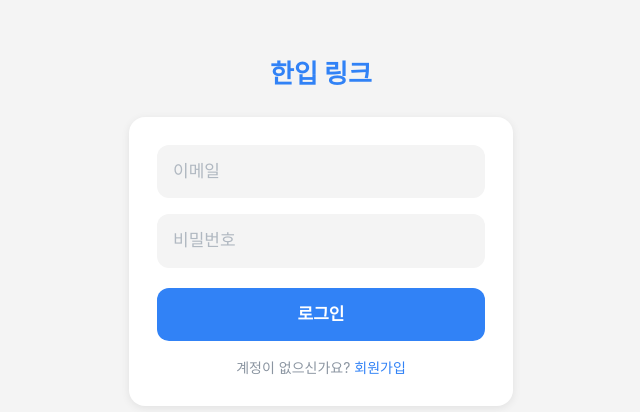
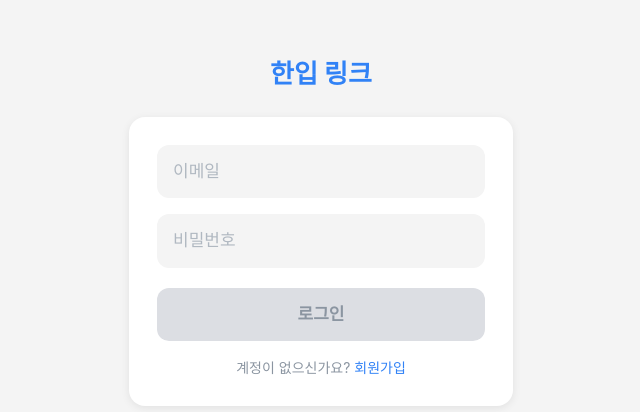
Before and after one commit to youandyeji/onebite-link, a Next.js app: page /login in a window 1280 px wide. Shown: the part 170-582 px from the top of the page, without its empty margins (319-959 px from the left). Built offline with nearby package versions, Linux system fonts and the light colour scheme; no server answers; the database is empty.

Commit message:
로그인 기능 구현

```diff
--- a/app/login/page.tsx
+++ b/app/login/page.tsx
@@ -1,8 +1,46 @@
+"use client";
+
 import Link from "next/link";
+import { useState, useEffect } from "react";
+import { useRouter } from "next/navigation";
+import { createClient } from "@/utils/supabase/client";
 
 export default function LoginPage() {
+  const router = useRouter();
+  const [email, setEmail] = useState("");
+  const [password, setPassword] = useState("");
+  const [isLoading, setIsLoading] = useState(false);
+  const [toast, setToast] = useState<string | null>(null);
+
+  const isFormFilled = email.trim() !== "" && password !== "";
+
+  useEffect(() => {
+    if (!toast) return;
+    const timer = setTimeout(() => setToast(null), 3000);
+    return () => clearTimeout(timer);
+  }, [toast]);
+
+  async function handleLogin() {
+    setIsLoading(true);
+    const supabase = createClient();
+    const { error } = await supabase.auth.signInWithPassword({ email, password });
+    setIsLoading(false);
+
+    if (error) {
+      setToast("이메일 또는 비밀번호가 올바르지 않습니다.");
+      return;
+    }
+
+    router.push("/");
+  }
+
   return (
     <div className="min-h-screen flex items-center justify-center bg-[var(--bg)] px-5">
+      {toast && (
+        <div className="fixed top-5 left-1/2 -translate-x-1/2 z-50 px-5 py-3 bg-[var(--error)] text-white text-[15px] font-bold rounded-xl shadow-lg whitespace-nowrap">
+          {toast}
+        </div>
+      )}
       <div className="w-full max-w-sm flex flex-col gap-6">
         <h1 className="text-[26px] font-bold text-[var(--accent)] text-center">
           한입 링크
@@ -11,15 +49,24 @@ export default function LoginPage() {
           <input
             type="email"
             placeholder="이메일"
+            value={email}
+            onChange={(e) => setEmail(e.target.value)}
             className="w-full px-4 py-[14px] rounded-xl bg-[var(--input-bg)] text-[var(--text)] placeholder-[var(--placeholder)] text-[17px] outline-none focus:bg-white focus:shadow-[0_0_0_2px_var(--accent)] transition-all duration-200"
           />
           <input
             type="password"
             placeholder="비밀번호"
+            value={password}
+            onChange={(e) => setPassword(e.target.value)}
+            onKeyDown={(e) => e.key === "Enter" && isFormFilled && !isLoading && handleLogin()}
             className="w-full px-4 py-[14px] rounded-xl bg-[var(--input-bg)] text-[var(--text)] placeholder-[var(--placeholder)] text-[17px] outline-none focus:bg-white focus:shadow-[0_0_0_2px_var(--accent)] transition-all duration-200"
           />
-          <button className="w-full py-[14px] mt-1 bg-[var(--accent)] hover:bg-[var(--accent-hover)] text-white text-[17px] font-bold rounded-xl active:scale-[0.98] transition-all duration-200">
-            로그인
+          <button
+            onClick={handleLogin}
+            disabled={!isFormFilled || isLoading}
+            className="w-full py-[14px] mt-1 bg-[var(--accent)] hover:bg-[var(--accent-hover)] text-white text-[17px] font-bold rounded-xl active:scale-[0.98] transition-all duration-200 disabled:bg-[var(--inactive)] disabled:text-[var(--text-sub)] disabled:cursor-not-allowed disabled:active:scale-100"
+          >
+            {isLoading ? "로그인 중..." : "로그인"}
           </button>
           <p className="text-center text-[14px] text-[var(--text-sub)]">
             계정이 없으신가요?{" "}
```
Also changed, not shown: 1 other file (tests, documents, lock files or other folders).
